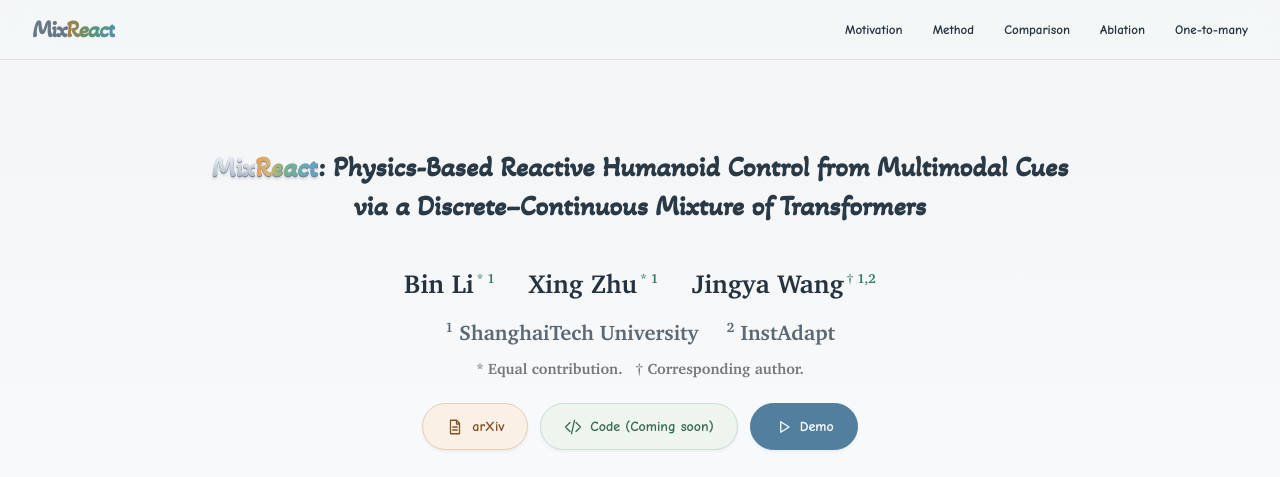
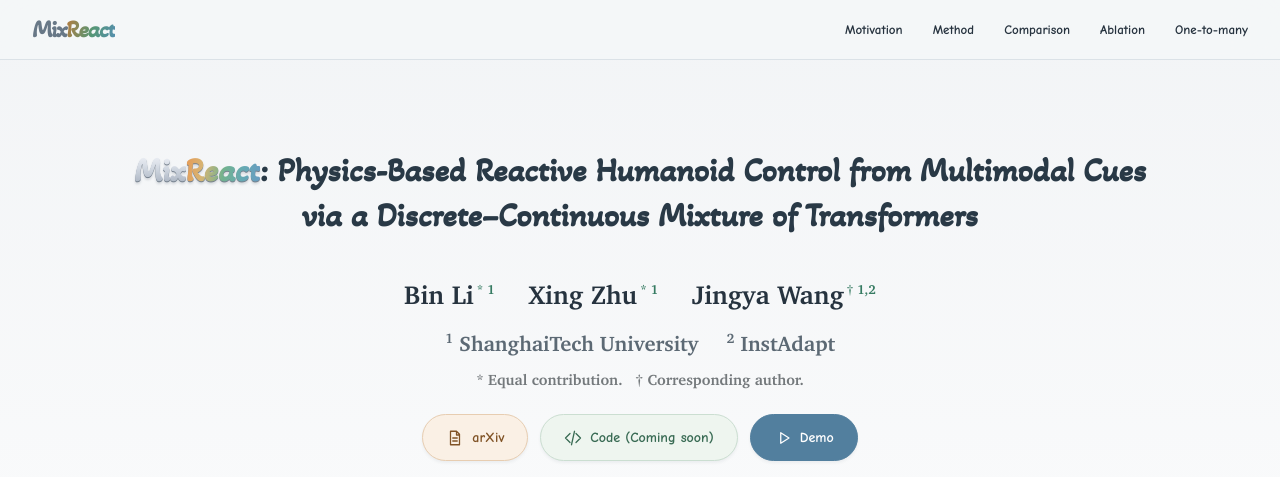
Before and after one commit to BinLee26/MixReact_Page, a plain HTML site: page index.html in a window 1280 px wide. Shown: the top 477 px of the page. Drawn offline with Linux system fonts and the light colour scheme.

```diff
--- a/styles.css
+++ b/styles.css
@@ -95,5 +95,5 @@ body{background:linear-gradient(180deg,#f2f4f6 0,#fff 940px);background-repeat:n
 @font-face{font-family:'Charter';font-style:normal;font-weight:700;font-display:swap;src:url('assets/fonts/charter-bold.woff2') format('woff2')}
 .authors,.affiliations,.author-notes{font-weight:700}.authors{font-size:26px}.authors sup{font-size:13px}.affiliations{font-size:21px;margin-top:10px}.author-notes{font-size:15px;margin-top:9px}
 @media(max-width:600px){.authors{font-size:22px;gap:12px 24px}.authors sup{font-size:11px}.affiliations{font-size:18px}.author-notes{font-size:14px}}
-.hero h1.paper-title{font-size:clamp(23px,2.2vw,30px);line-height:1.4;letter-spacing:0;max-width:1140px;margin:20px auto 30px;color:#293946}
+.hero h1.paper-title{font-size:clamp(26px,2.6vw,36px);line-height:1.35;letter-spacing:0;max-width:1220px;margin:20px auto 30px;color:#293946}
 .hero h1 .project-name{white-space:nowrap}.hero h1 .title-mix,.hero h1 .title-react{filter:drop-shadow(0 1px 0 #75808d) drop-shadow(0 2px 1px #26374b25)}
```
